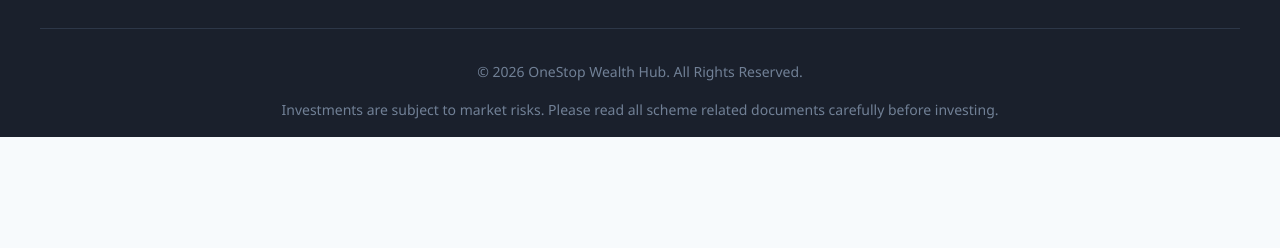
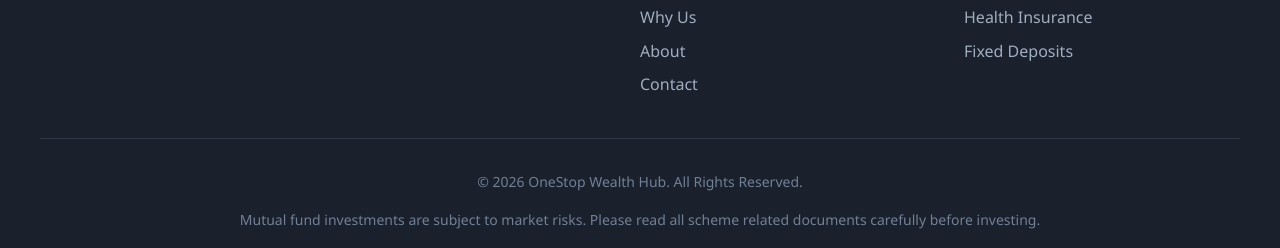
Before and after one commit to abhay-0055/onestop, a plain HTML site: page index.html in a window 1280 px wide. Shown: the part 5224-5472 px from the top of the page. Before the commit the page ends 5361 px from the top, so only its background shows below. Drawn offline with Linux system fonts and the light colour scheme.

Commit message:
made changes

```diff
--- a/index.html
+++ b/index.html
@@ -167,6 +167,7 @@
             <div class="about-content">
                 <div class="about-text">
                     <p>OneStop Wealth Hub is your trusted financial partner, dedicated to helping individuals and families achieve their financial goals. We believe in building long-term relationships based on trust, transparency, and personalized service.</p>
+                    <p>Led by Mr Raveendran V M, a seasoned financial professional with 33 years of experience across the financial services industry, OneStop Wealth Hub brings together expertise in Life Insurance, Mutual Funds, Health Insurance, Fixed Deposit, Loans and other financial instruments under one roof.</p>
                     <p>Our team of experienced financial professionals works closely with you to understand your unique needs and provide tailored solutions across insurance, investments, loans, and wealth management.</p>
                     <p>With access to products from multiple leading financial institutions, we offer unbiased advice to ensure you get the best options suited to your requirements.</p>
                 </div>
@@ -267,7 +268,7 @@
         </div>
         <div class="footer-bottom">
             <p>&copy; 2026 OneStop Wealth Hub. All Rights Reserved.</p>
-            <p class="disclaimer">Investments are subject to market risks. Please read all scheme related documents carefully before investing.</p>
+            <p class="disclaimer">Mutual fund investments are subject to market risks. Please read all scheme related documents carefully before investing.</p>
         </div>
     </footer>
 
```
Also changed, not shown: 1 other file.
